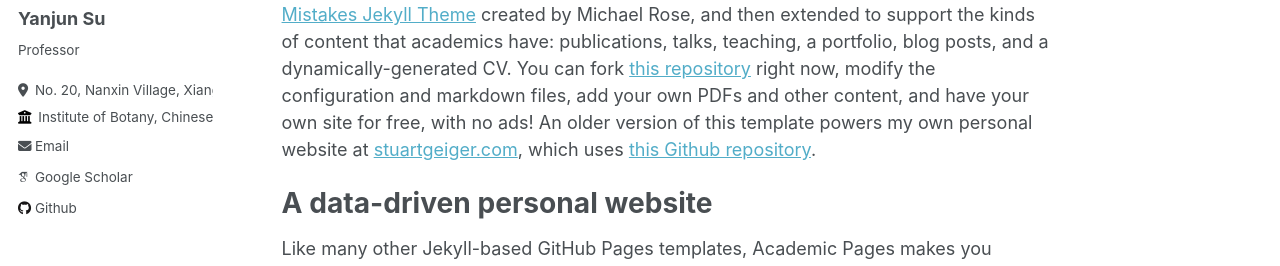
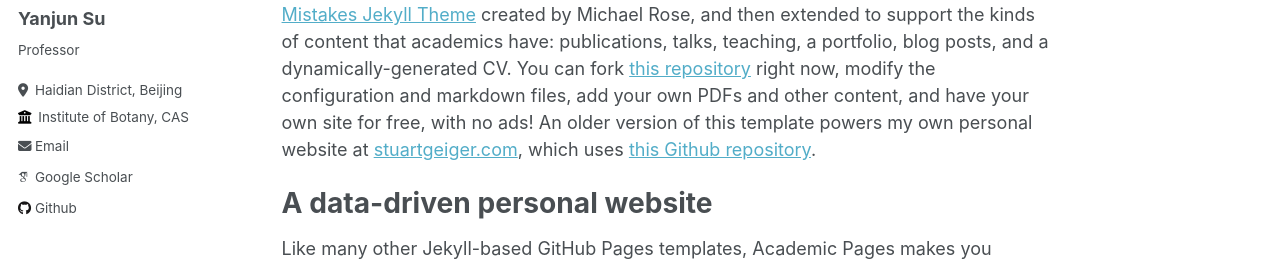
Before and after one commit to krotia/krotia.github.io, a Jekyll site: the page built from _pages/about.md, in a window 1280 px wide. Shown: the part 283-549 px from the top of the page. Built offline with Jekyll 4.4.1, drawn with Linux system fonts in a browser that asks for light colours; some web fonts are replaced.

Commit message:
Update _config.yml

```diff
--- a/_config.yml
+++ b/_config.yml
@@ -25,8 +25,8 @@ author:
   name             : "Yanjun Su"
   pronouns         : # example: "she/her"
   bio              : "Professor"
-  location         : "No. 20, Nanxin Village, Xiangshan, Haidian District, Beijing, CA: 100093"
-  employer         : "Institute of Botany, Chinese Academy of Sciences"
+  location         : "Haidian District, Beijing"
+  employer         : "Institute of Botany, CAS"
   uri              : # URL
   email            : "ysu@ibcas.ac.cn"
 
```
